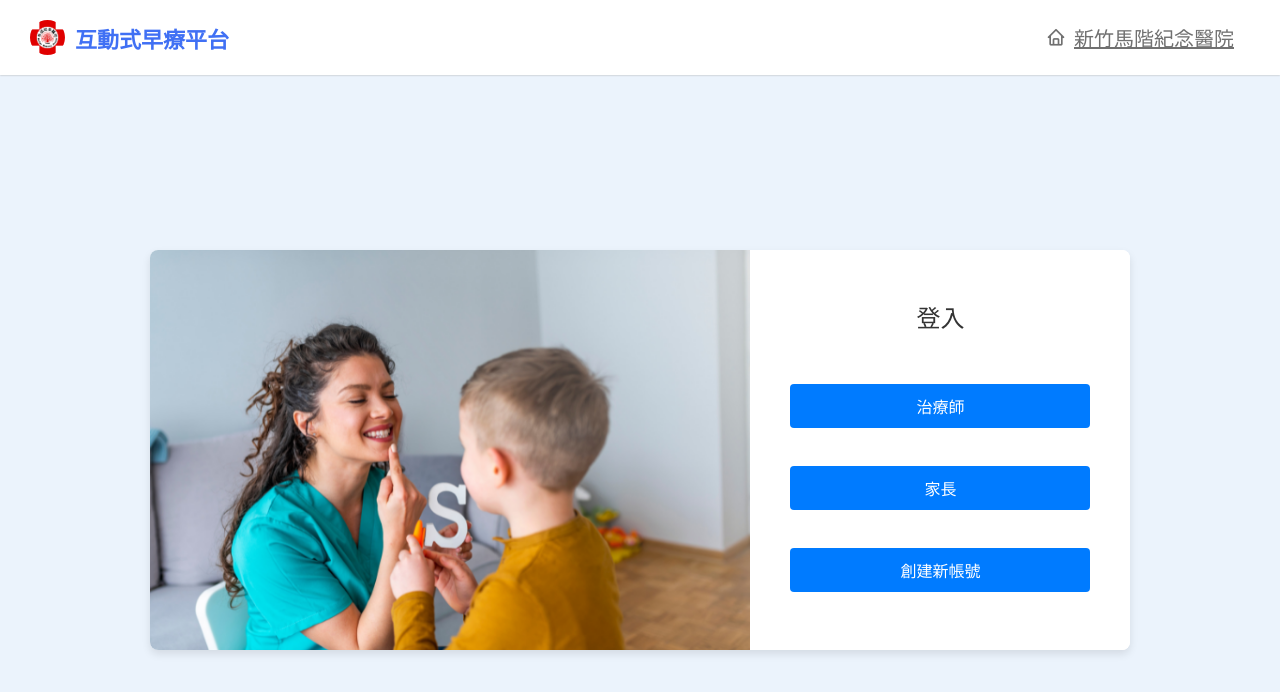
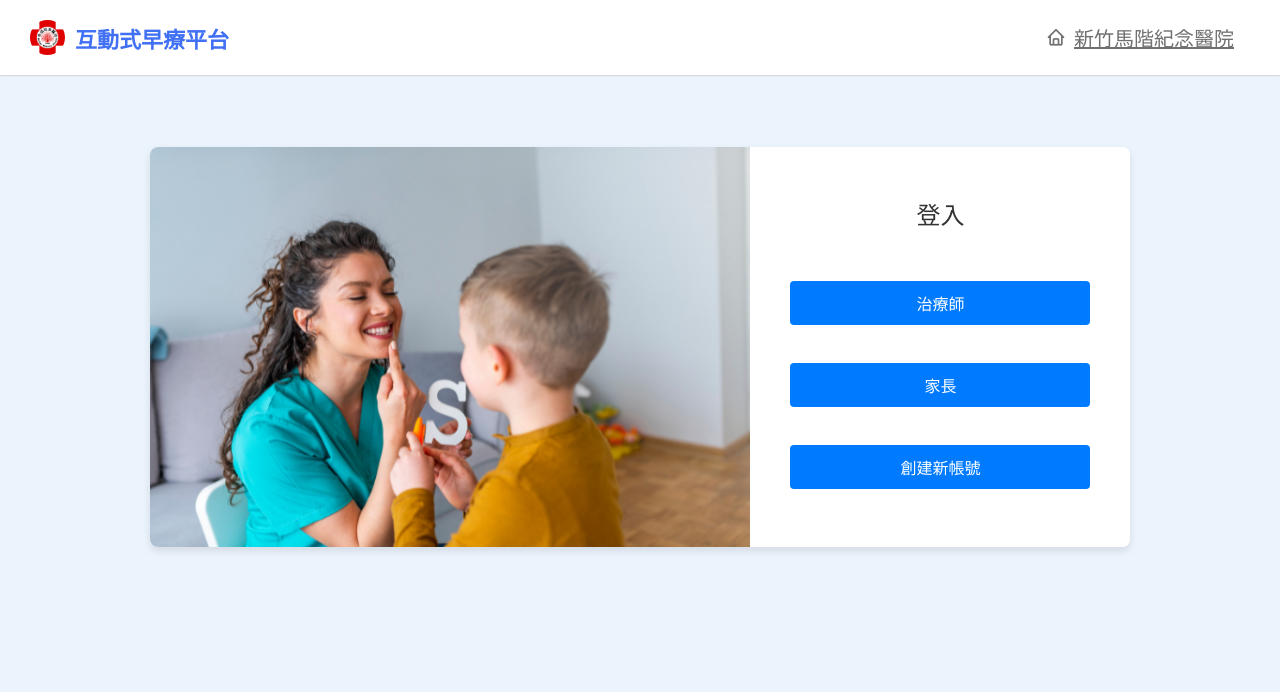
Before and after one commit to freezexpert/Interacive_ET_Platform, a React (Create React App) app: page / in a window 1280 px wide. Shown: the top 692 px of the page. Built offline with nearby package versions, Linux system fonts and the light colour scheme.

Commit message:
modify sth

```diff
--- a/public/index.html
+++ b/public/index.html
@@ -3,7 +3,7 @@
   <head>
     <!-- Boxicons CSS -->
     <link href="https://unpkg.com/boxicons@2.1.4/css/boxicons.min.css" rel="stylesheet" />
-    <title>Side Navigation Bar in HTML CSS JavaScript</title>
+    <title>Interactive ET Platform</title>
     <meta charset="utf-8" />
     <link rel="icon" href="%PUBLIC_URL%/favicon.ico" />
     <meta name="viewport" content="width=device-width, initial-scale=1" />
--- a/src/pages/Login/index.css
+++ b/src/pages/Login/index.css
@@ -17,7 +17,7 @@ body {
     justify-content: center;
 } 下面的方法學習怎麼做一個container!*/
 .flex-container {
-    margin-top: 250px;
+    margin-top: 15%;
     display: flex;
     align-items: stretch; /* Ensure child elements are stretched to the same height */
     justify-content: center;
@@ -64,7 +64,7 @@ body {
 }
 
 .login-enter {
-    margin-top: 225px;
+    margin-top: 5%;
     background-color: white;
     padding: 40px;
     border-radius: 8px;
```
